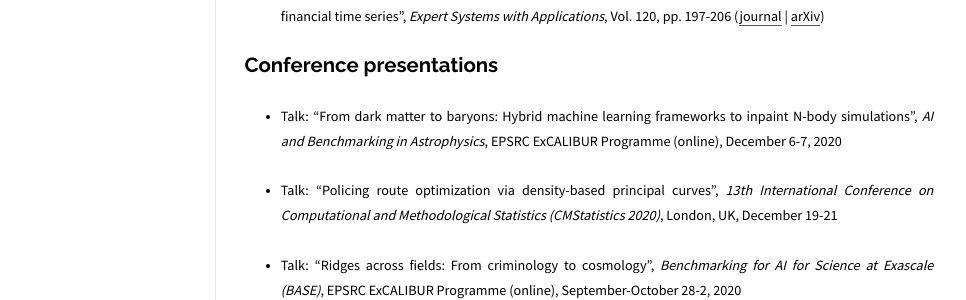
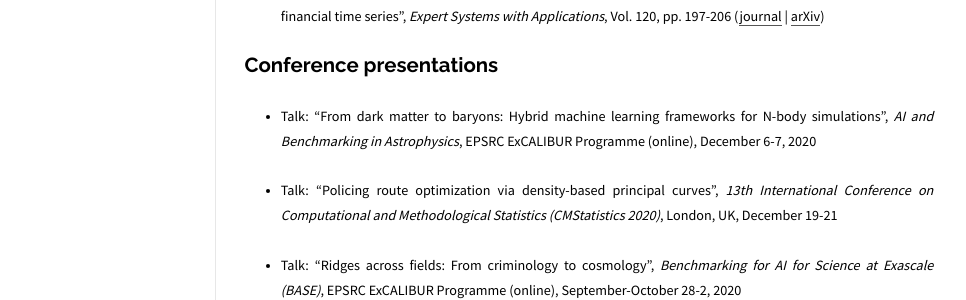
Before and after one commit to moews/moews.github.io, a Jekyll site: the page built from _posts/2017-03-25-publications.md, in a window 1280 px wide. Shown: the part 850-1150 px from the top of the page, without its empty margins (143-1109 px from the left). Built offline with Jekyll 4.4.1, drawn with Linux system fonts in a browser that asks for light colours.

Commit message:
Update 2017-03-25-publications.md

```diff
--- a/_posts/2017-03-25-publications.md
+++ b/_posts/2017-03-25-publications.md
@@ -30,7 +30,7 @@
 
 ## Conference presentations
 
-* <small>Talk: "From dark matter to baryons: Hybrid machine learning frameworks to inpaint N-body simulations", _AI and Benchmarking in Astrophysics_, EPSRC ExCALIBUR Programme (online), December 6-7, 2020</small>
+* <small>Talk: "From dark matter to baryons: Hybrid machine learning frameworks for N-body simulations", _AI and Benchmarking in Astrophysics_, EPSRC ExCALIBUR Programme (online), December 6-7, 2020</small>
 
 * <small>Talk: "Policing route optimization via density-based principal curves", _13th International Conference on Computational and Methodological Statistics (CMStatistics 2020)_, London, UK, December 19-21</small>
 
```
